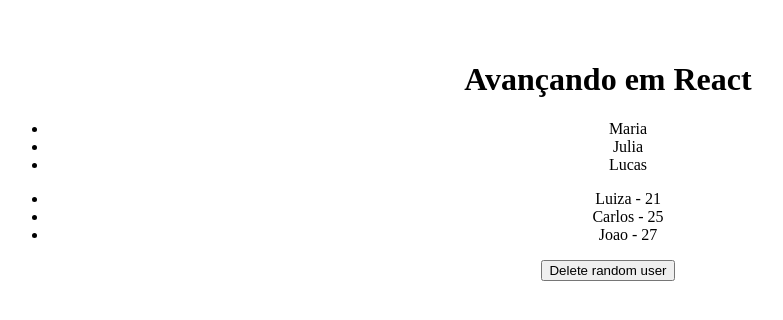
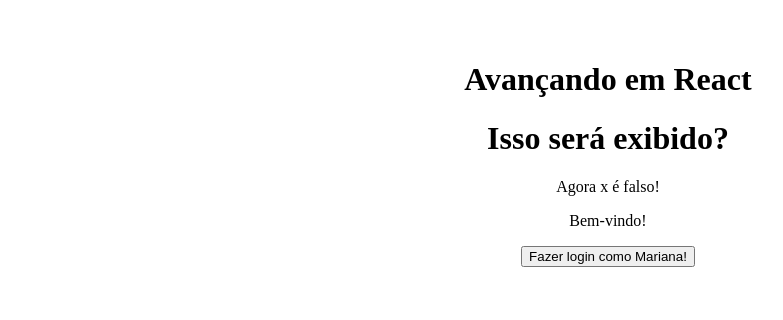
Before and after one commit to zagvii/React-Curso, a React (Vite) app in the folder advance/: page / in a window 1280 px wide. Shown: the top 320 px of the page, without its empty margins (32-815 px from the left). Built offline with nearby package versions, Linux system fonts and the light colour scheme.

Commit message:
renderizacaoCondicional

```diff
--- a/advance/src/App.jsx
+++ b/advance/src/App.jsx
@@ -1,5 +1,6 @@
 import './App.css'
-import ListRender from './components/ListRender'
+import ConditionalRender from './components/ConditionalRender'
+//import ListRender from './components/ListRender'
 //import ManageData from './components/ManageData'
 // import Gatinho from './assets/gatinho.jpg'
 
@@ -15,8 +16,9 @@
       <div>
         <img src={Gatinho} alt="Gatinho" />
       </div>
-      <ManageData />*/}
-      <ListRender />
+      <ManageData />
+      <ListRender />*/}
+      <ConditionalRender />
     </>
   )
 }
--- /dev/null
+++ b/advance/src/components/ConditionalRender.jsx
@@ -0,0 +1,24 @@
+import { useState } from 'react'
+
+const ConditionalRender = () => {
+    const [x] = useState(false);
+    const [name, setName] = useState("Joaquina");
+
+    return (
+        <div>
+            <h1>Isso será exibido?</h1>
+            <div>
+                {/* Método com dois IF */}
+                {x && <p>Se x for true, sim!</p>}
+                {!x && <p>Agora x é falso!</p>}
+            </div>
+            <div>
+                {/* Método com IF-ELSE */}
+                {name === 'Mariana' ? (<p>Bem-vinda, Mariana!</p>) : (<p>Bem-vindo!</p>)}
+            </div>
+            <button onClick={() => setName('Mariana')}>Fazer login como Mariana!</button>
+        </div>
+    )
+}
+
+export default ConditionalRender
```
